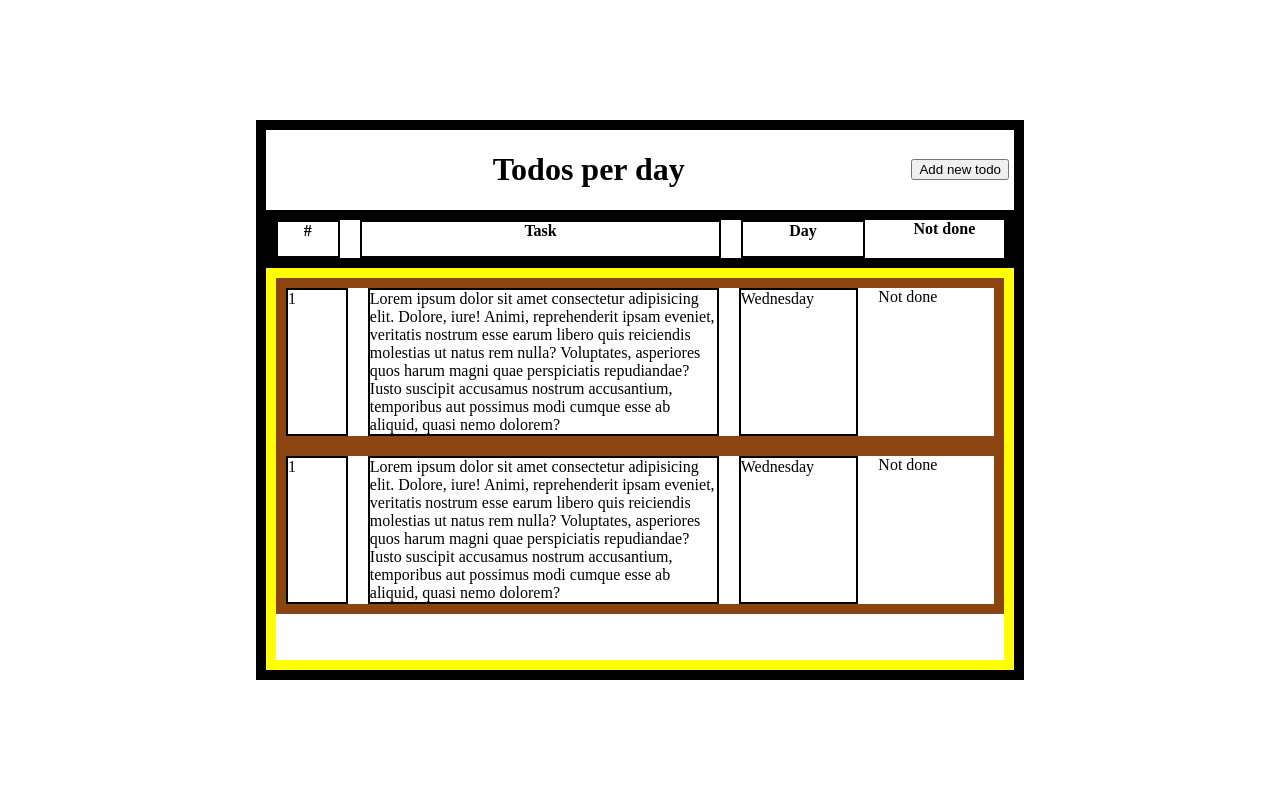
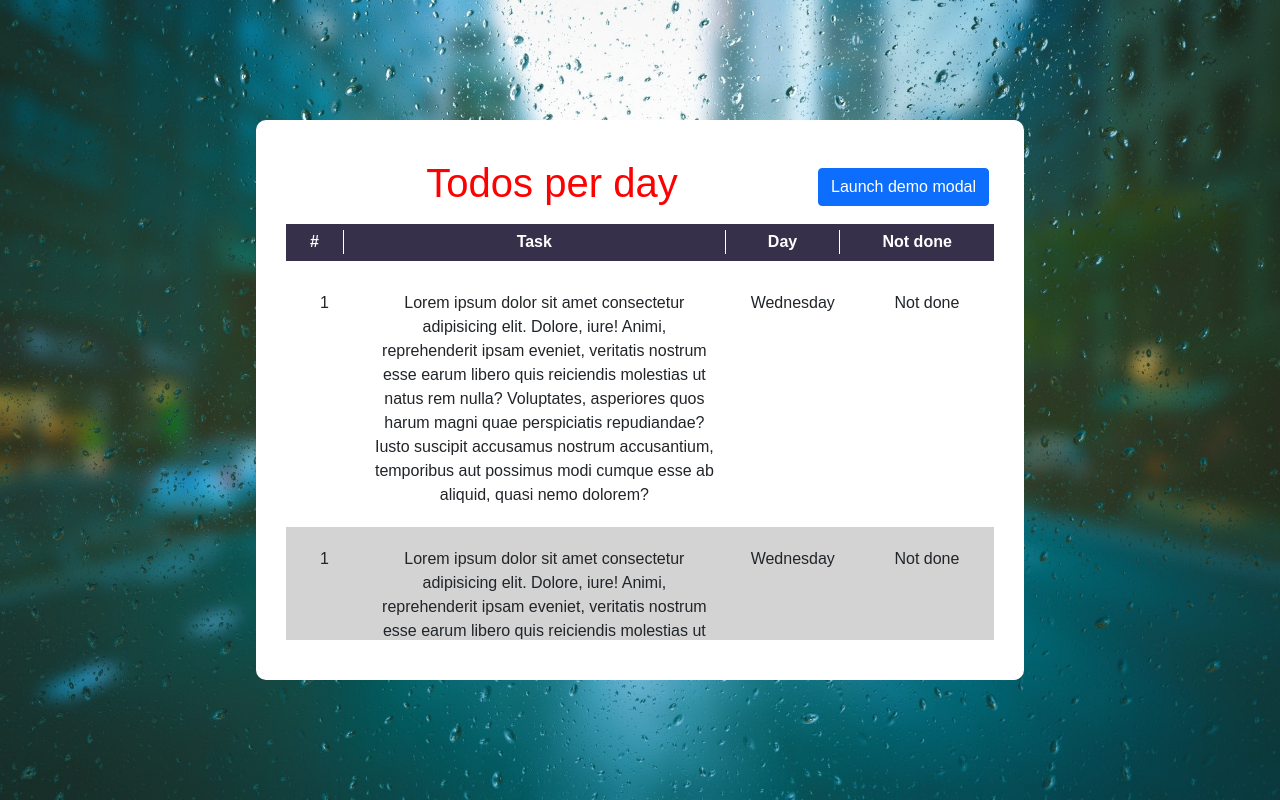
Before and after one commit to beransantur/todos-per-day-frontend, a React (Create React App) app: page / in a window 1280 px wide. Built offline with nearby package versions, Linux system fonts and the light colour scheme.

Commit message:
Main styling has been added

```diff
--- a/public/index.html
+++ b/public/index.html
@@ -22,6 +22,12 @@
       work correctly both with client-side routing and a non-root public URL.
       Learn how to configure a non-root public URL by running `npm run build`.
     -->
+    <link
+      rel="stylesheet"
+      href="https://cdn.jsdelivr.net/npm/bootstrap@5.1.3/dist/css/bootstrap.min.css"
+      integrity="sha384-1BmE4kWBq78iYhFldvKuhfTAU6auU8tT94WrHftjDbrCEXSU1oBoqyl2QvZ6jIW3"
+      crossorigin="anonymous"
+    />
     <title>Todos per day</title>
   </head>
   <body>
@@ -37,5 +43,10 @@
       To begin the development, run `npm start` or `yarn start`.
       To create a production bundle, use `npm run build` or `yarn build`.
     -->
+    <script
+      src="https://cdn.jsdelivr.net/npm/bootstrap@5.1.3/dist/js/bootstrap.bundle.min.js"
+      integrity="sha384-ka7Sk0Gln4gmtz2MlQnikT1wXgYsOg+OMhuP+IlRH9sENBO0LRn5q+8nbTov4+1p"
+      crossorigin="anonymous"
+    ></script>
   </body>
 </html>
--- a/src/components/TodoApp.jsx
+++ b/src/components/TodoApp.jsx
@@ -4,7 +4,100 @@ const TodoApp = () => {
       <div className="todo-app">
         <div className="header">
           <h1>Todos per day</h1>
-          <button>Add new todo</button>
+          <button
+            type="button"
+            class="btn btn-primary"
+            data-bs-toggle="modal"
+            data-bs-target="#exampleModal"
+          >
+            Launch demo modal
+          </button>
+
+          <div
+            className="modal fade add-todo"
+            id="exampleModal"
+            tabindex="-1"
+            aria-labelledby="exampleModalLabel"
+            aria-hidden="true"
+          >
+            <div class="modal-dialog">
+              <div class="modal-content">
+                <div class="modal-header">
+                  <h5 class="modal-title" id="exampleModalLabel">
+                    Modal title
+                  </h5>
+                  <button
+                    type="button"
+                    class="btn-close"
+                    data-bs-dismiss="modal"
+                    aria-label="Close"
+                  ></button>
+                </div>
+                <div class="modal-body">
+                  <div class="input-group mb-3">
+                    <label htmlFor="">Task</label>
+                    <input
+                      type="text"
+                      class="form-control"
+                      placeholder="Recipient's username"
+                      aria-label="Recipient's username"
+                      aria-describedby="button-addon2"
+                    />
+                  </div>
+                  <div class="input-group mb-3">
+                    <div className="dropdown-modal">
+                      <label htmlFor="" className="day-selector">
+                        Day:
+                      </label>
+                      <div class="dropdown">
+                        <button
+                          class="btn btn-secondary dropdown-toggle"
+                          type="button"
+                          id="dropdownMenuButton1"
+                          data-bs-toggle="dropdown"
+                          aria-expanded="false"
+                        >
+                          Dropdown button
+                        </button>
+                        <ul
+                          class="dropdown-menu"
+                          aria-labelledby="dropdownMenuButton1"
+                        >
+                          <li>
+                            <a class="dropdown-item" href="#">
+                              Action
+                            </a>
+                          </li>
+                          <li>
+                            <a class="dropdown-item" href="#">
+                              Another action
+                            </a>
+                          </li>
+                          <li>
+                            <a class="dropdown-item" href="#">
+                              Something else here
+                            </a>
+                          </li>
+                        </ul>
+                      </div>
+                    </div>
+                  </div>
+                </div>
+                <div class="modal-footer d-flex w-100 justify-content-between">
+                  <button
+                    type="button"
+                    class="btn btn-secondary m-0"
+                    data-bs-dismiss="modal"
+                  >
+                    Close
+                  </button>
+                  <button type="button" class="btn btn-primary">
+                    Save changes
+                  </button>
+                </div>
+              </div>
+            </div>
+          </div>
         </div>
         <div className="todos-header">
           <div className="todo-number">#</div>
@@ -15,6 +108,48 @@ const TodoApp = () => {
 
         <div className="todos">
           <div className="todo">
+            <div className="todo-number">1</div>
+            <div className="todo-content">
+              Lorem ipsum dolor sit amet consectetur adipisicing elit. Dolore,
+              iure! Animi, reprehenderit ipsam eveniet, veritatis nostrum esse
+              earum libero quis reiciendis molestias ut natus rem nulla?
+              Voluptates, asperiores quos harum magni quae perspiciatis
+              repudiandae? Iusto suscipit accusamus nostrum accusantium,
+              temporibus aut possimus modi cumque esse ab aliquid, quasi nemo
+              dolorem?
+            </div>
+            <div className="todo-day">Wednesday</div>
+            <div className="todo-done">Not done</div>
+          </div>{" "}
+          <div className="todo striped">
+            <div className="todo-number">1</div>
+            <div className="todo-content">
+              Lorem ipsum dolor sit amet consectetur adipisicing elit. Dolore,
+              iure! Animi, reprehenderit ipsam eveniet, veritatis nostrum esse
+              earum libero quis reiciendis molestias ut natus rem nulla?
+              Voluptates, asperiores quos harum magni quae perspiciatis
+              repudiandae? Iusto suscipit accusamus nostrum accusantium,
+              temporibus aut possimus modi cumque esse ab aliquid, quasi nemo
+              dolorem?
+            </div>
+            <div className="todo-day">Wednesday</div>
+            <div className="todo-done">Not done</div>
+          </div>{" "}
+          <div className="todo">
+            <div className="todo-number">1</div>
+            <div className="todo-content">
+              Lorem ipsum dolor sit amet consectetur adipisicing elit. Dolore,
+              iure! Animi, reprehenderit ipsam eveniet, veritatis nostrum esse
+              earum libero quis reiciendis molestias ut natus rem nulla?
+              Voluptates, asperiores quos harum magni quae perspiciatis
+              repudiandae? Iusto suscipit accusamus nostrum accusantium,
+              temporibus aut possimus modi cumque esse ab aliquid, quasi nemo
+              dolorem?
+            </div>
+            <div className="todo-day">Wednesday</div>
+            <div className="todo-done">Not done</div>
+          </div>{" "}
+          <div className="todo striped">
             <div className="todo-number">1</div>
             <div className="todo-content">
               Lorem ipsum dolor sit amet consectetur adipisicing elit. Dolore,
--- a/src/styles.css
+++ b/src/styles.css
@@ -4,6 +4,11 @@
 
 body {
   margin: 0;
+  font-family: Arial, Helvetica, sans-serif;
+  background-image: url("/src/images/bg-image.jpg");
+  background-position: center;
+  background-repeat: no-repeat;
+  background-size: cover;
 }
 
 .todo-app-container {
@@ -15,7 +20,9 @@ body {
 }
 
 .todo-app {
-  border: black solid 10px;
+  background-color: white;
+  border-radius: 10px;
+  padding: 30px;
   height: 70%;
   width: 60%;
   display: flex;
@@ -30,6 +37,7 @@ body {
 }
 .header h1 {
   margin-left: auto;
+  color: red;
 }
 
 .header button {
@@ -45,28 +53,48 @@ body {
 .todos {
   overflow: auto;
   flex: 5;
-  border: yellow solid 10px;
+  gap: 25px;
+  margin: 10px 0;
 }
 
 .todo {
+  text-align: center;
+  padding: 20px 10px;
   display: flex;
   min-height: 15%;
-  border: saddlebrown solid 10px;
   flex-wrap: nowrap;
   gap: 20px;
 }
+
+label {
+  font-size: 18px;
+  width: 100%;
+}
+.day-selector {
+  width: 72%;
+}
+
+.add-todo {
+  height: 50%;
+  width: 80%;
+  position: absolute;
+  top: 50%;
+  left: 50%;
+  transform: translate(-50%, -50%);
+}
+
+.striped {
+  background-color: #d3d3d3;
+}
 .todo-number {
-  border: 2px solid black;
   flex: 0.5;
 }
 
 .todo-content {
-  border: 2px solid black;
   flex: 3;
 }
 
 .todo-day {
-  border: 2px solid black;
   flex: 1;
 }
 
@@ -75,12 +103,34 @@ body {
 }
 
 .todos-header {
-  border: 10px solid black;
   font-weight: 700;
   text-align: center;
   display: flex;
   gap: 20px;
   flex: 0.5;
+  background-color: #37304a;
+  justify-content: space-evenly;
+  align-items: center;
+  color: white;
+}
+
+.todos-header .todo-day {
+  border-right: 0.5px solid white;
+  border-left: 0.5px solid white;
+}
+
+.todos-header .todo-number {
+  border-right: 0.5px solid white;
+}
+
+.todos-header .todo-done {
+  margin-right: 20px;
+}
+
+.dropdown-modal {
+  width: 100%;
+  display: flex;
+  justify-content: space-between;
 }
 
 @media (max-width: 768px) {
```
Also changed, not shown: src/images/bg-image.jpg (added).
